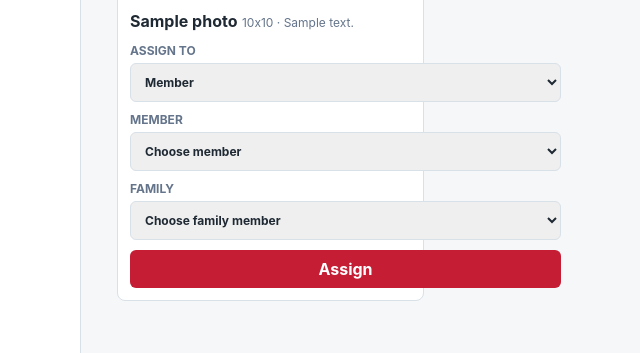
After one commit to kgustafson/Jubilaires_Membership, a FastAPI app: template jubilaires_membership/templates/unassigned_photos.html in a window 1280 px wide. The commit adds this page. Shown: the part 627-980 px from the top of the page, without its empty margins (177-817 px from the left). Run offline with FastAPI, Linux system fonts and the light colour scheme; the template is opened without the code that fills it: most values are stand-ins (such as "Sample title", 1, 10 or a date in 2020).

Commit message:
v1.0.14 add photo upload and review workflow

```diff
--- a/jubilaires_membership/app.py
+++ b/jubilaires_membership/app.py
@@ -1,11 +1,13 @@
+from __future__ import annotations
+
 from pathlib import Path
 
-from fastapi import FastAPI, HTTPException, Request
+from fastapi import FastAPI, HTTPException, Request, UploadFile
 from fastapi.responses import HTMLResponse, RedirectResponse
 from fastapi.staticfiles import StaticFiles
 from fastapi.templating import Jinja2Templates
 
-from jubilaires_membership.services import members
+from jubilaires_membership.services import members, photos
 
 
 app = FastAPI(title="Jubilaires Membership")
@@ -66,6 +68,7 @@ def edit_member_form(request: Request, member_id: int):
             "voice_parts": members.voice_parts(),
             "quartets": members.quartets(),
             "roles": members.member_roles(),
+            "photo_choices": photos.photo_choices(),
         },
     )
 
@@ -209,7 +212,12 @@ def edit_member_family_form(request: Request, member_id: int, family_id: int):
     return templates.TemplateResponse(
         request,
         "family_edit.html",
-        {"member": member, "person": person, "family_relationships": members.FAMILY_RELATIONSHIPS},
+        {
+            "member": member,
+            "person": person,
+            "family_relationships": members.FAMILY_RELATIONSHIPS,
+            "photo_choices": photos.photo_choices(),
+        },
     )
 
 
@@ -246,3 +254,82 @@ def delete_member_family(member_id: int, family_id: int):
         raise HTTPException(status_code=404, detail="Member not found.")
     members.delete_family_member(member_id, family_id)
     return RedirectResponse(url=f"/members/{member_id}?family_deleted=1", status_code=303)
+
+
+def uploaded_photo(form, field_name: str) -> UploadFile | None:
+    upload = form.get(field_name)
+    if hasattr(upload, "filename") and upload.filename and hasattr(upload, "file"):
+        return upload
+    return None
+
+
+@app.post("/members/{member_id}/photo")
+async def update_member_photo(request: Request, member_id: int):
+    member = members.member_detail(member_id)
+    if not member:
+        raise HTTPException(status_code=404, detail="Member not found.")
+    form = await request.form()
+    upload = uploaded_photo(form, "photo_upload")
+    selected_photo = (form.get("selected_photo_path") or "").strip()
+    picture_path = ""
+    if upload:
+        picture_path = photos.save_profile_upload(upload.file, "members", f"member-{member_id}")
+    elif selected_photo:
+        picture_path = selected_photo
+    if picture_path:
+        members.update_member_picture_path(member_id, picture_path)
+    return RedirectResponse(url=f"/members/{member_id}/edit?photo_saved=1", status_code=303)
+
+
+@app.post("/members/{member_id}/family/{family_id}/photo")
+async def update_family_photo(request: Request, member_id: int, family_id: int):
+    member = members.member_detail(member_id)
+    if not member:
+        raise HTTPException(status_code=404, detail="Member not found.")
+    person = members.family_member(member_id, family_id)
+    if not person:
+        raise HTTPException(status_code=404, detail="Family member not found.")
+    form = await request.form()
+    upload = uploaded_photo(form, "photo_upload")
+    selected_photo = (form.get("selected_photo_path") or "").strip()
+    picture_path = ""
+    if upload:
+        picture_path = photos.save_profile_upload(upload.file, "family", f"member-{member_id}-family-{family_id}")
+    elif selected_photo:
+        picture_path = selected_photo
+    if picture_path:
+        members.update_family_picture_path(member_id, family_id, picture_path)
+    return RedirectResponse(url=f"/members/{member_id}/family/{family_id}/edit?photo_saved=1", status_code=303)
+
+
+@app.get("/photos/unassigned", response_class=HTMLResponse)
+def unassigned_photos(request: Request):
+    return templates.TemplateResponse(
+        request,
+        "unassigned_photos.html",
+        {
+            "photos": photos.unassigned_roster_photos(members.assigned_picture_paths()),
+            "members": members.member_options(),
+            "families": members.family_options(),
+        },
+    )
+
+
+@app.post("/photos/assign")
+async def assign_photo(request: Request):
+    form = await request.form()
+    photo_path = (form.get("photo_path") or "").strip()
+    target_type = (form.get("target_type") or "").strip()
+    member_id = int(form.get("member_id") or 0)
+    family_id = int(form.get("family_id") or 0)
+    if not photo_path:
+        return RedirectResponse(url="/photos/unassigned?missing_photo=1", status_code=303)
+    if target_type == "family" and family_id:
+        member_id = members.family_owner_id(family_id) or member_id
+    if target_type == "family" and member_id and family_id:
+        members.update_family_picture_path(member_id, family_id, photo_path)
+    elif target_type == "member" and member_id:
+        members.update_member_picture_path(member_id, photo_path)
+    else:
+        return RedirectResponse(url="/photos/unassigned?missing_target=1", status_code=303)
+    return RedirectResponse(url="/photos/unassigned?assigned=1", status_code=303)
--- a/jubilaires_membership/static/membership.css
+++ b/jubilaires_membership/static/membership.css
@@ -787,6 +787,182 @@ textarea {
   grid-column: span 2;
 }
 
+.photo-inline {
+  align-items: center;
+  display: flex;
+  flex-wrap: wrap;
+  gap: 14px;
+}
+
+.photo-placeholder {
+  align-items: center;
+  background: var(--brand-soft);
+  border: 1px dashed var(--line);
+  border-radius: 8px;
+  color: var(--muted);
+  display: inline-flex;
+  font-size: 13px;
+  font-weight: 700;
+  height: 96px;
+  justify-content: center;
+  width: 96px;
+}
+
+.photo-dialog {
+  width: 1040px;
+}
+
+.photo-picker-grid {
+  display: grid;
+  gap: 18px;
+  grid-template-columns: minmax(260px, .75fr) minmax(420px, 1.25fr);
+  padding: 16px;
+}
+
+.photo-picker h4 {
+  color: var(--muted);
+  font-size: 12px;
+  margin: 0 0 10px;
+  text-transform: uppercase;
+}
+
+.photo-upload-panel,
+.photo-select-panel {
+  min-width: 0;
+}
+
+.photo-dropzone {
+  align-items: center;
+  border: 2px dashed var(--line);
+  border-radius: 8px;
+  color: var(--muted);
+  cursor: pointer;
+  display: flex;
+  font-size: 14px;
+  font-weight: 700;
+  justify-content: center;
+  min-height: 126px;
+  padding: 18px;
+  text-align: center;
+  text-transform: none;
+}
+
+.photo-dropzone.active,
+.photo-dropzone:focus {
+  border-color: var(--accent);
+  box-shadow: 0 0 0 3px rgba(197, 29, 52, .14);
+  outline: 0;
+}
+
+.photo-dropzone input {
+  display: none;
+}
+
+.photo-preview-frame {
+  align-items: center;
+  background: #f8fafc;
+  border: 1px solid var(--line);
+  border-radius: 8px;
+  display: flex;
+  height: 180px;
+  justify-content: center;
+  margin-top: 12px;
+  overflow: hidden;
+}
+
+.photo-preview-frame img {
+  height: 100%;
+  object-fit: cover;
+  width: 100%;
+}
+
+.photo-preview-frame span {
+  color: var(--muted);
+  font-size: 14px;
+  font-weight: 700;
+}
+
+.photo-choice-grid {
+  display: grid;
+  gap: 10px;
+  grid-template-columns: repeat(auto-fill, minmax(118px, 1fr));
+  max-height: 520px;
+  overflow: auto;
+}
+
+.photo-choice {
+  border: 1px solid var(--line);
+  border-radius: 8px;
+  cursor: pointer;
+  display: grid;
+  gap: 6px;
+  padding: 8px;
+  text-transform: none;
+}
+
+.photo-choice:has(input:checked) {
+  border-color: var(--accent);
+  box-shadow: inset 0 0 0 1px rgba(197, 29, 52, .18);
+}
+
+.photo-choice input {
+  position: absolute;
+  opacity: 0;
+  pointer-events: none;
+}
+
+.photo-choice img {
+  aspect-ratio: 1;
+  border-radius: 6px;
+  object-fit: cover;
+  width: 100%;
+}
+
+.photo-choice span,
+.photo-choice small,
+.photo-review-card small {
+  color: var(--muted);
+  font-size: 12px;
+  line-height: 1.25;
+  overflow-wrap: anywhere;
+}
+
+.photo-review-grid {
+  display: grid;
+  gap: 14px;
+  grid-template-columns: repeat(auto-fill, minmax(260px, 1fr));
+}
+
+.photo-review-card {
+  background: var(--panel);
+  border: 1px solid var(--line);
+  border-radius: 8px;
+  display: grid;
+  gap: 12px;
+  padding: 12px;
+}
+
+.photo-review-card > img {
+  aspect-ratio: 1;
+  border-radius: 8px;
+  object-fit: cover;
+  width: 100%;
+}
+
+.photo-assign-form {
+  display: grid;
+  gap: 10px;
+}
+
+.photo-assign-form label {
+  color: var(--muted);
+  display: grid;
+  font-size: 12px;
+  font-weight: 700;
+  gap: 5px;
+  text-transform: uppercase;
+}
+
 @media (max-width: 900px) {
   .app-header {
     align-items: stretch;
@@ -835,6 +1011,10 @@ textarea {
     grid-template-columns: 1fr;
   }
 
+  .photo-picker-grid {
+    grid-template-columns: 1fr;
+  }
+
   .table-section {
     overflow-x: auto;
   }
--- a/jubilaires_membership/static/membership.js
+++ b/jubilaires_membership/static/membership.js
@@ -161,4 +161,94 @@
       button.closest("dialog")?.close();
     });
   });
+
+  const setPreview = (picker, fileOrUrl) => {
+    const preview = picker.querySelector("[data-photo-preview]");
+    const empty = picker.querySelector("[data-photo-empty]");
+    if (!preview) {
+      return;
+    }
+
+    if (fileOrUrl instanceof File) {
+      preview.src = URL.createObjectURL(fileOrUrl);
+    } else {
+      preview.src = fileOrUrl || "";
+    }
+    preview.hidden = !preview.src;
+    if (empty) {
+      empty.hidden = Boolean(preview.src);
+    }
+  };
+
+  const setFileInput = (input, file) => {
+    const transfer = new DataTransfer();
+    transfer.items.add(file);
+    input.files = transfer.files;
+    input.dispatchEvent(new Event("change", { bubbles: true }));
+  };
+
+  document.querySelectorAll(".photo-picker").forEach((picker) => {
+    const dropzone = picker.querySelector("[data-photo-dropzone]");
+    const fileInput = picker.querySelector("[data-photo-file]");
+    if (!dropzone || !fileInput) {
+      return;
+    }
+
+    fileInput.addEventListener("change", () => {
+      const file = fileInput.files?.[0];
+      if (file) {
+        picker.querySelectorAll('input[name="selected_photo_path"]').forEach((input) => {
+          input.checked = false;
+        });
+        setPreview(picker, file);
+      }
+    });
+
+    picker.querySelectorAll('input[name="selected_photo_path"]').forEach((input) => {
+      input.addEventListener("change", () => {
+        fileInput.value = "";
+        setPreview(picker, input.value);
+      });
+    });
+
+    ["dragenter", "dragover"].forEach((eventName) => {
+      dropzone.addEventListener(eventName, (event) => {
+        event.preventDefault();
+        dropzone.classList.add("active");
+      });
+    });
+
+    ["dragleave", "drop"].forEach((eventName) => {
+      dropzone.addEventListener(eventName, () => {
+        dropzone.classList.remove("active");
+      });
+    });
+
+    dropzone.addEventListener("drop", (event) => {
+      event.preventDefault();
+      const file = [...event.dataTransfer.files].find((item) => item.type.startsWith("image/"));
+      if (file) {
+        setFileInput(fileInput, file);
+      }
+    });
+
+    dropzone.addEventListener("paste", (event) => {
+      const file = [...event.clipboardData.files].find((item) => item.type.startsWith("image/"));
+      if (file) {
+        event.preventDefault();
+        setFileInput(fileInput, file);
+      }
+    });
+  });
+
+  document.querySelectorAll("[data-photo-target-type]").forEach((select) => {
+    const form = select.closest("form");
+    const updateTarget = () => {
+      const assigningFamily = select.value === "family";
+      form.querySelector("[data-member-target]")?.toggleAttribute("hidden", assigningFamily);
+      form.querySelector("[data-family-target]")?.toggleAttribute("hidden", !assigningFamily);
+    };
+    select.addEventListener("change", updateTarget);
+    updateTarget();
+  });
 })();
--- a/jubilaires_membership/templates/base.html
+++ b/jubilaires_membership/templates/base.html
@@ -39,6 +39,7 @@
         <span class="sidebar-link disabled">Dues Tracking</span>
         <span class="sidebar-link disabled">Communications</span>
         <span class="sidebar-link disabled">Reports</span>
+        <a class="sidebar-link {% if request.url.path == '/photos/unassigned' %}active{% endif %}" href="/photos/unassigned">Photo Review</a>
         <span class="sidebar-link disabled">Admin Settings</span>
       </nav>
     </aside>
--- /dev/null
+++ b/jubilaires_membership/templates/unassigned_photos.html
@@ -0,0 +1,63 @@
+{% extends "base.html" %}
+
+{% block title %}Photo Review - Fairfax Jubil-Aires Membership{% endblock %}
+
+{% block content %}
+<section class="page-heading">
+  <div>
+    <h1>Photo Review</h1>
+    <p>Roster photos that are not assigned to a member or family record.</p>
+  </div>
+</section>
+
+<section class="photo-review-grid">
+  {% for photo in photos %}
+    <article class="photo-review-card">
+      <img src="{{ photo.path }}" alt="">
+      <div>
+        <strong>{{ photo.name }}</strong>
+        <small>
+          {% if photo.width and photo.height %}{{ photo.width }}x{{ photo.height }}{% endif %}
+          {% if photo.description %} · {{ photo.description }}{% endif %}
+        </small>
+      </div>
+      <form action="/photos/assign" method="post" class="photo-assign-form">
+        <input type="hidden" name="photo_path" value="{{ photo.path }}">
+        <label>
+          Assign To
+          <select name="target_type" data-photo-target-type>
+            <option value="member">Member</option>
+            <option value="family">Family</option>
+          </select>
+        </label>
+        <label data-member-target>
+          Member
+          <select name="member_id">
+            <option value="">Choose member</option>
+            {% for member in members %}
+              <option value="{{ member.id }}">{{ member.last_name }}, {{ member.first_name }}</option>
+            {% endfor %}
+          </select>
+        </label>
+        <label data-family-target hidden>
+          Family
+          <select name="family_id">
+            <option value="">Choose family member</option>
+            {% for family in families %}
+              <option value="{{ family.id }}" data-member-id="{{ family.member_id }}">
+                {{ family.member_last_name }}, {{ family.member_first_name }} - {{ family.first_name }}{% if family.last_name %} {{ family.last_name }}{% endif %} ({{ family.relationship|title }})
+              </option>
+            {% endfor %}
+          </select>
+        </label>
+        <button type="submit">Assign</button>
+      </form>
+    </article>
+  {% else %}
+    <div class="detail-panel">
+      <h2>All Set</h2>
+      <p>No unassigned roster photos found.</p>
+    </div>
+  {% endfor %}
+</section>
+{% endblock %}
```
Also changed, not shown: jubilaires_membership/services/members.py (+75 -0 lines), jubilaires_membership/services/photos.py (added, +114 -0 lines), jubilaires_membership/templates/_photo_picker.html (added, +50 -0 lines), jubilaires_membership/templates/family_edit.html (+19 -0 lines), jubilaires_membership/templates/member_edit.html (+19 -0 lines), revision.md (+10 -0 lines), todo.md (+2 -2 lines), version.md (+2 -2 lines).
